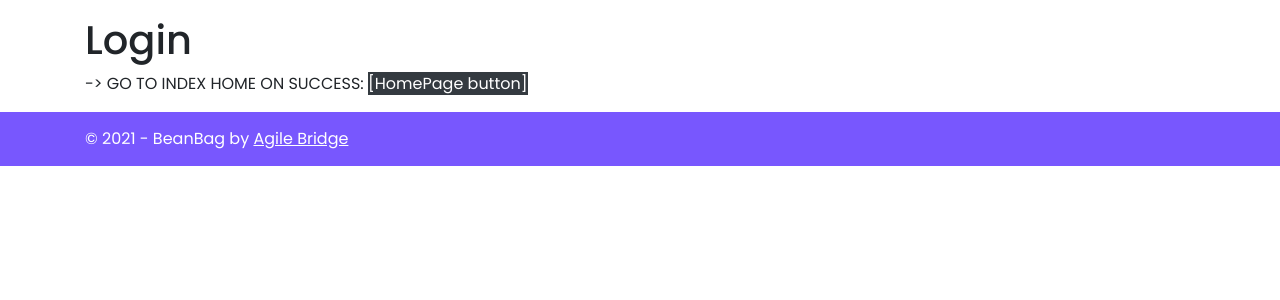
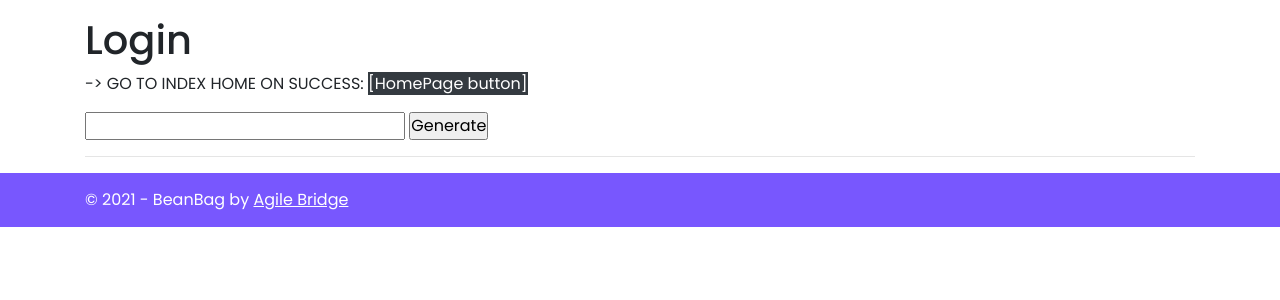
Before and after one commit to COS301-SE-2021/Bean-Bag, an ASP.NET Core app: page /LandingPage/Login in a window 1280 px wide. Shown: the part 96-396 px from the top of the page. Run offline with ASP.NET Core 8, Linux system fonts and the light colour scheme.

Commit message:
Added QR Code html to login page

```diff
--- a/BeanBag/Views/LandingPage/Login.cshtml
+++ b/BeanBag/Views/LandingPage/Login.cshtml
@@ -37,4 +37,17 @@
         <a class="btn-dark" asp-controller="Home" asp-action="Index">[HomePage button]</a>
 
     </main>
+
+    @using (Html.BeginForm("Login", "LandingPage", FormMethod.Post))
+                {
+    <input type="text" name="inputText" />
+    <input type="submit" value="Generate" />
+
+                }
+    <hr />
+    @if(ViewBag.QRCode != null)
+                {
+    <img src="@ViewBag.QRCode" style="width:200px; height:200px;" />    //source is the direct bitmap image being 'parsed'
+                }
+
 </div>
```
